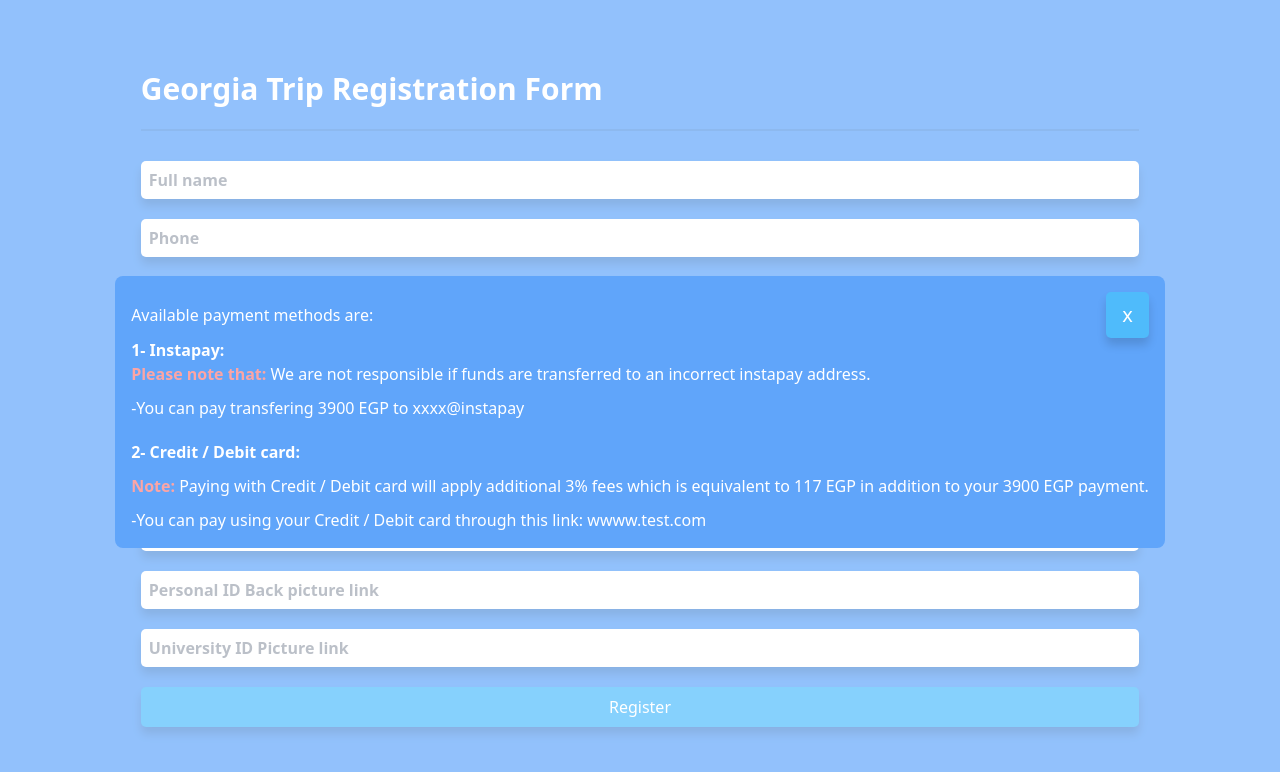
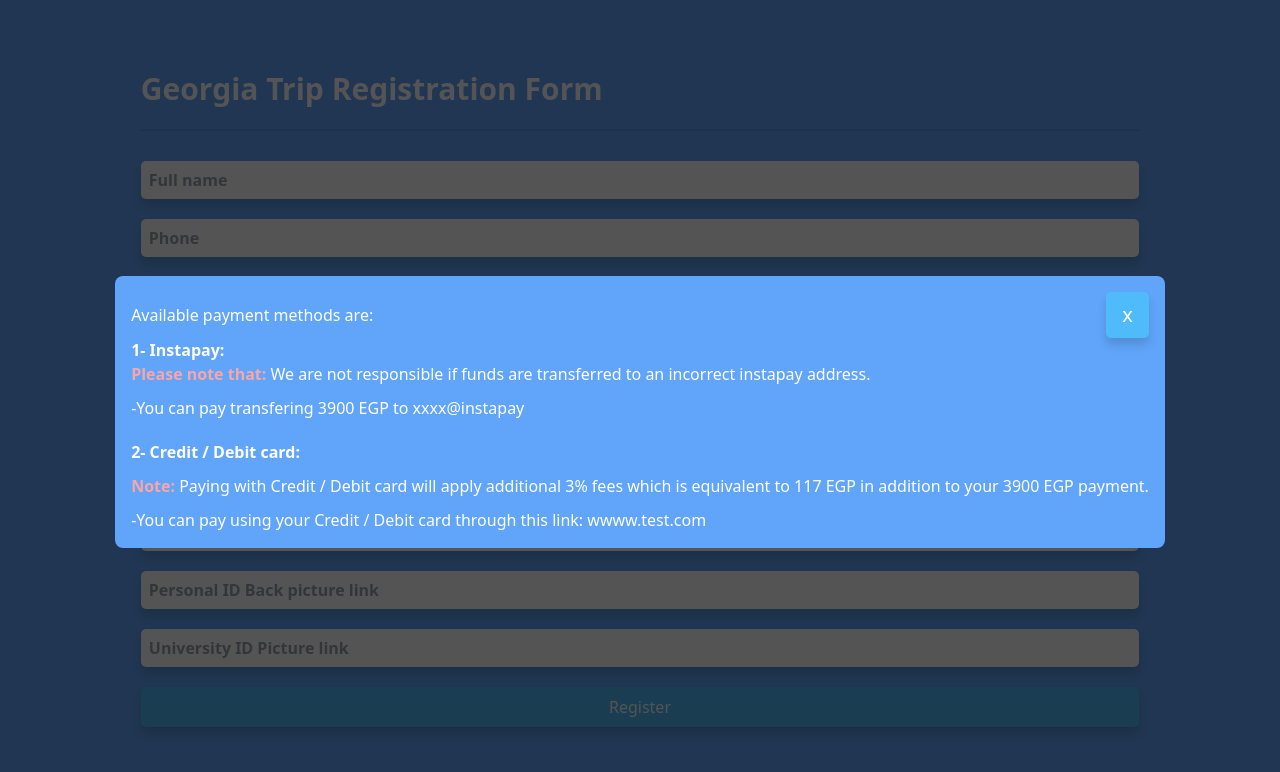
Before and after one commit to MadCoder911/gsuFormsFrontend, a React (Vite) app: page / in a window 1280 px wide. Both pictures are taken after a click on the button "Payment Info". Shown: the top 772 px of the page. Built offline with nearby package versions, Linux system fonts and the light colour scheme; what tailwindcss-patterns would draw is missing.

Commit message:
fixed images

```diff
--- a/src/components/ImagesModal.jsx
+++ b/src/components/ImagesModal.jsx
@@ -5,7 +5,7 @@ import step4 from "../assets/step4.png";
 const ImagesModal = ({ imagesModal, setImagesModal }) => {
   return (
     <div
-      className={`z-[999] bg-[#ffffff50] absolute top-0 flex items-center justify-center w-[100%] h-[100%]`}
+      className={`z-[999] bg-[#000000ab] absolute top-0 flex items-center justify-center w-[100%] h-[100%]`}
     >
       <div className="bg-blue-400  z-[99999] p-4 rounded-[8px] max-h-[80%] overflow-y-scroll text-white max-w-[90%]">
         <div className="relative flex justify-between items-center">
@@ -28,7 +28,7 @@ const ImagesModal = ({ imagesModal, setImagesModal }) => {
           and select the image from your gallery and then click add
         </p>
         <div className="w-[100%] flex items-center justify-center mt-[20px] mb-[20px]">
-          <img src={step1} alt="step1" className="max-w-[250px] h-fit" />
+          <img src={step1} alt="step1" className="max-w-[250px]" />
         </div>
         <p>
           <span className="font-semibold">Step 3:</span> After selecting your
--- a/src/components/PaymentModal.jsx
+++ b/src/components/PaymentModal.jsx
@@ -1,7 +1,7 @@
 const PaymentModal = ({ paymentModal, setPaymentModal }) => {
   return (
     <div
-      className={`z-[999] bg-[#ffffff50] absolute top-0 flex items-center justify-center w-[100%] h-[100%]`}
+      className={`z-[999] bg-[#000000ab] absolute top-0 flex items-center justify-center w-[100%] h-[100%]`}
     >
       <div className="bg-blue-400  z-[99999] p-4 rounded-[8px] max-h-[80%] overflow-y-scroll text-white max-w-[90%]">
         <div className="relative flex justify-between items-center">
```
